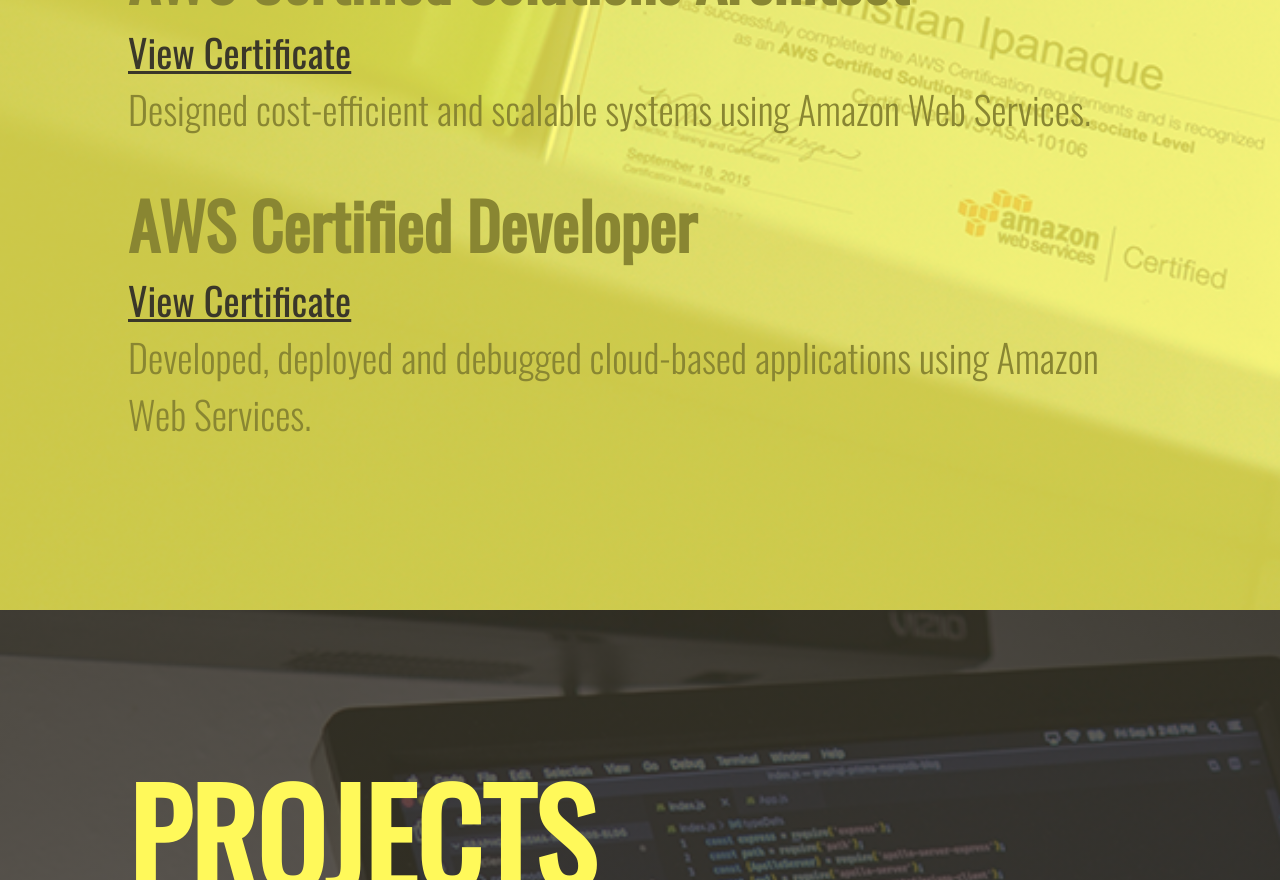
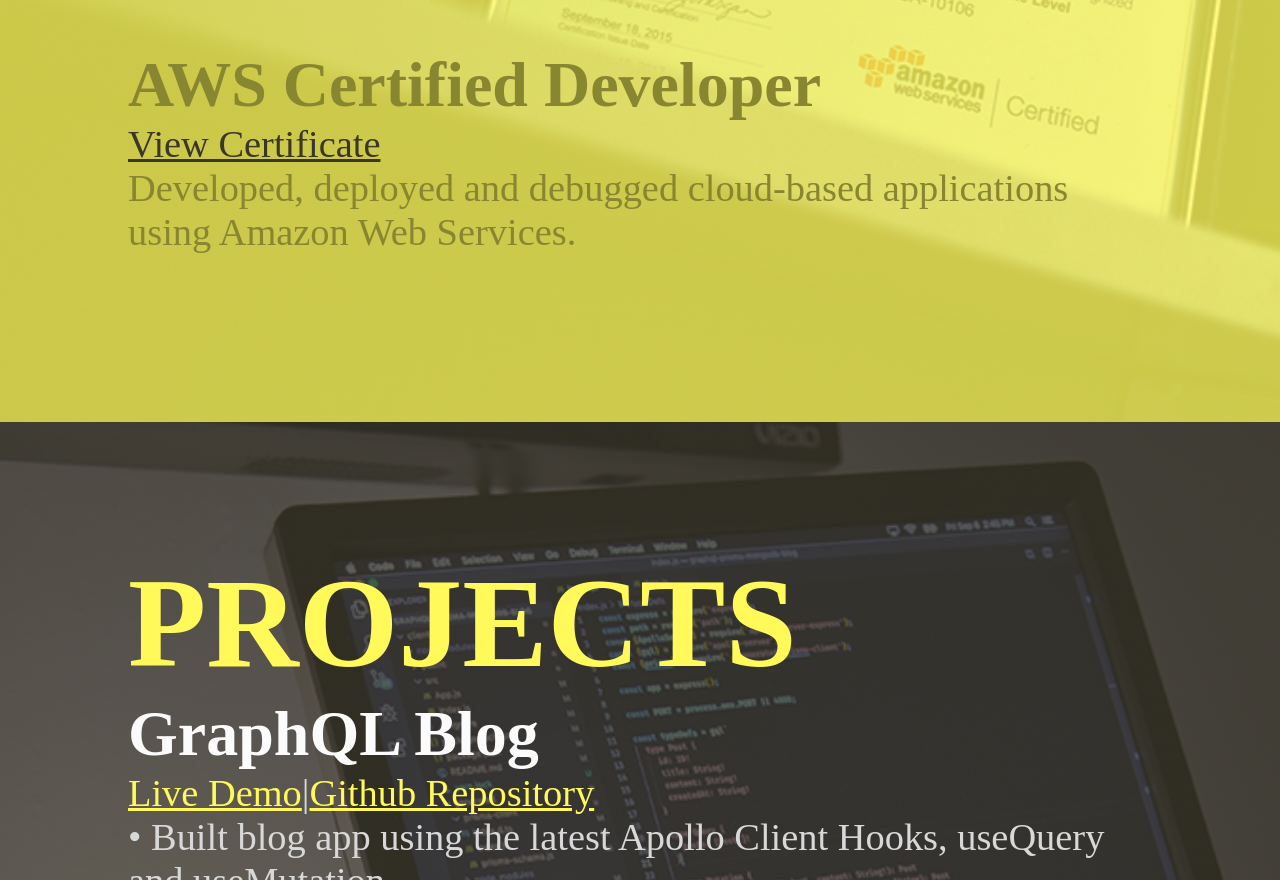
Before and after one commit to christianengineer/christianengineer.github.io, a Next.js app: page / in a window 1280 px wide. Shown: the part 1920-2800 px from the top of the page. Built offline with nearby package versions, Linux system fonts and the light colour scheme.

Commit message:
fix font loading

```diff
--- a/pages/_app.js
+++ b/pages/_app.js
@@ -1,3 +1,4 @@
+import '../src/styles/global.css';
 import Head from 'next/head';
 import { ThemeProvider } from 'styled-components';
 import theme from '../src/styles/theme';
--- a/pages/_document.js
+++ b/pages/_document.js
@@ -9,16 +9,16 @@
             rel="preload"
             as="font"
             type="font/woff2"
-            href="./fonts/oswald-v24-latin-regular.woff2"
-            crossOrigin=""
+            href="/fonts/oswald-v24-latin-regular.woff2"
+            crossOrigin="anonymous"
           />
 
           <link
             rel="preload"
             as="font"
             type="font/woff2"
-            href="./fonts/oswald-v24-latin-300.woff2"
-            crossOrigin=""
+            href="/fonts/oswald-v24-latin-300.woff2"
+            crossOrigin="anonymous"
           />
         </Head>
         <body>
--- a/src/components/Section.js
+++ b/src/components/Section.js
@@ -36,7 +36,6 @@
     `,
     a: css`
       text-decoration: underline;
-      font-weight: 400;
       color: ${({ theme }) => theme.colors.primaryColor};
     `,
   },
@@ -52,7 +51,6 @@
     `,
     a: css`
       text-decoration: underline;
-      font-weight: 400;
       color: ${({ theme }) => theme.colors.accentColor};
     `,
   },
@@ -95,7 +93,6 @@
 
   span {
     color: ${({ theme }) => theme.colors.secondaryColor};
-    font-weight: 400;
   }
 `;
 
--- a/src/styles/global-style.js
+++ b/src/styles/global-style.js
@@ -1,25 +1,6 @@
 import { createGlobalStyle } from 'styled-components';
 
 const GlobalStyle = createGlobalStyle`
-  @font-face {
-    font-family: 'Oswald';
-    font-style: normal;
-    font-weight: 400;
-    src: local(''),
-      url('./fonts/oswald-v24-latin-regular.woff2') format('woff2'),
-      /* Chrome 26+, Opera 23+, Firefox 39+ */
-        url('./fonts/oswald-v24-latin-regular.woff') format('woff'); /* Chrome 6+, Firefox 3.6+, IE 9+, Safari 5.1+ */
-  }
-  /* oswald-300 - latin */
-  @font-face {
-    font-family: 'Oswald';
-    font-style: normal;
-    font-weight: 300;
-    src: local(''), url('./fonts/oswald-v24-latin-300.woff2') format('woff2'),
-      /* Chrome 26+, Opera 23+, Firefox 39+ */
-        url('./fonts/oswald-v24-latin-300.woff') format('woff'); /* Chrome 6+, Firefox 3.6+, IE 9+, Safari 5.1+ */
-  }
-
   html {
     background-color: ${({ theme }) => theme.colors.primaryColor};
     box-sizing: border-box;
@@ -54,51 +35,6 @@
     margin: 0;
     padding: 0;
   }
-
-  @keyframes fadeIn {
-    from {
-      opacity: 0;
-    }
-    to {
-      opacity: 1;
-    }
-  }
-
-  @keyframes slideInFromLeft {
-    0% {
-      transform: translateX(-100%);
-    }
-    100% {
-      transform: translateX(0);
-    }
-  }
-
-  @keyframes slideInFromRight {
-    0% {
-      transform: translateX(300%);
-    }
-    100% {
-      transform: translateX(0);
-    }
-  }
-
-  @keyframes slideInFromBottom {
-    0% {
-      transform: rotate(-90deg) translateX(-100%);
-    }
-    100% {
-      transform: rotate(-90deg) translateX(0);
-    }
-  }
-
-  @keyframes slideInFromTop {
-    0% {
-      transform: rotate(-90deg) translateX(200%);
-    }
-    100% {
-      transform: rotate(-90deg) translateX(0);
-    }
-  }
 `;
 
 export default GlobalStyle;
--- /dev/null
+++ b/src/styles/global.css
@@ -0,0 +1,51 @@
+@font-face {
+  font-family: 'Oswald';
+  font-style: 300 400;
+  font-display: optional;
+  src: url('/fonts/oswald-v24-latin-regular.woff2') format('woff2');
+}
+
+@keyframes fadeIn {
+  from {
+    opacity: 0;
+  }
+  to {
+    opacity: 1;
+  }
+}
+
+@keyframes slideInFromLeft {
+  0% {
+    transform: translateX(-100%);
+  }
+  100% {
+    transform: translateX(0);
+  }
+}
+
+@keyframes slideInFromRight {
+  0% {
+    transform: translateX(300%);
+  }
+  100% {
+    transform: translateX(0);
+  }
+}
+
+@keyframes slideInFromBottom {
+  0% {
+    transform: rotate(-90deg) translateX(-100%);
+  }
+  100% {
+    transform: rotate(-90deg) translateX(0);
+  }
+}
+
+@keyframes slideInFromTop {
+  0% {
+    transform: rotate(-90deg) translateX(200%);
+  }
+  100% {
+    transform: rotate(-90deg) translateX(0);
+  }
+}
```
